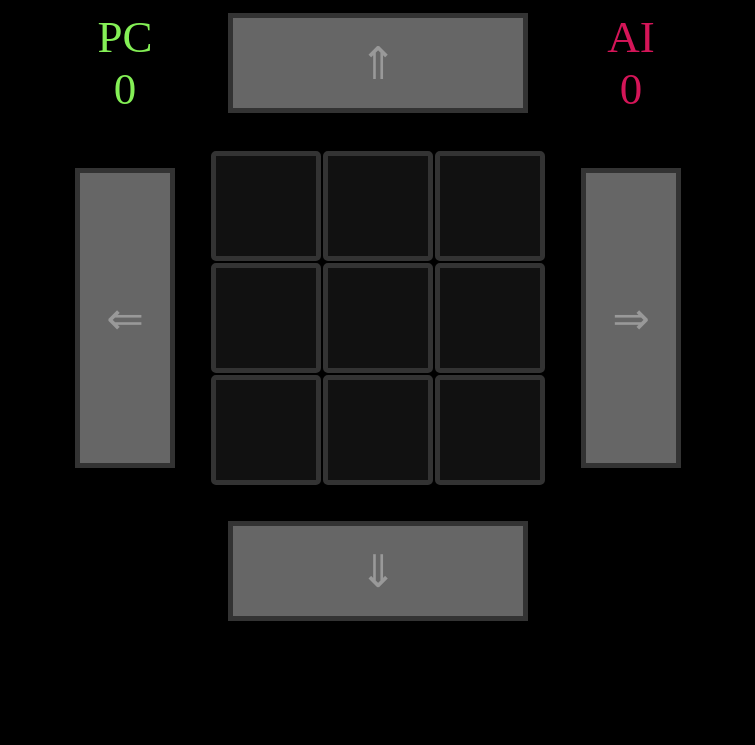
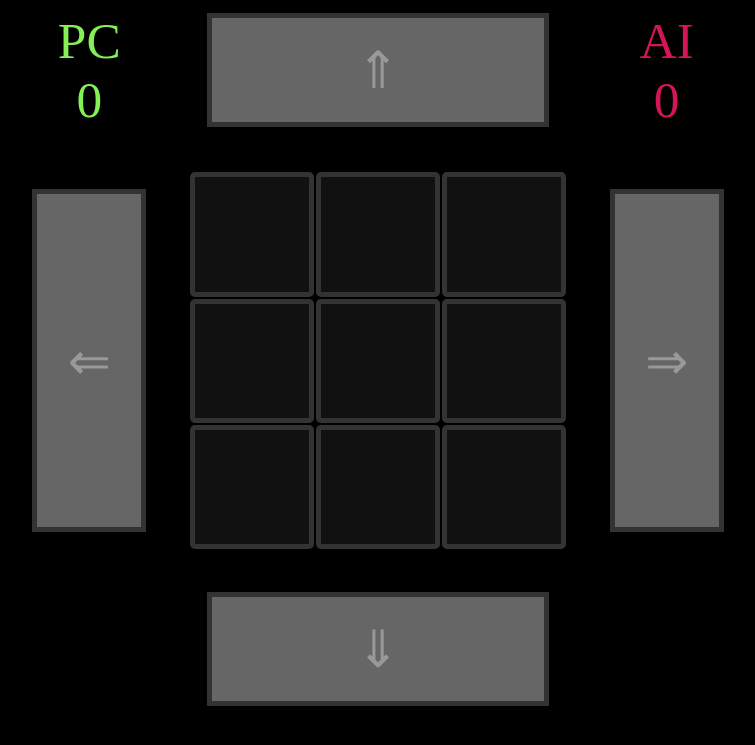
Before and after one commit to toil-exam/noworries, a PHP site: page /cube/index.html in a window 1280 px wide. Shown: the top 745 px of the page, without its empty margins (262-1017 px from the left). Run offline with PHP 8.4, Linux system fonts and the light colour scheme.

Commit message:
auto sizing

```diff
--- a/cube/cube.css
+++ b/cube/cube.css
@@ -1,8 +1,22 @@
+
+@media screen and (orientation:portrait) {
+    :root{
+        --space-size: calc(100vw / 7);
+    }
+}
+
+@media screen and (orientation:landscape) {
+    :root{
+        --space-size: calc(100vh / 7);
+    }
+}
+
+
 
 :root {
     --standard-animation: 0.5s linear 0s 1 normal;
 
-    --space-size: 100px;
+    /* --space-size: 100px; */
     --minus-space-size: calc(0px - var(--space-size));
 
     --face-size: calc(var(--space-size) * 3);
```
